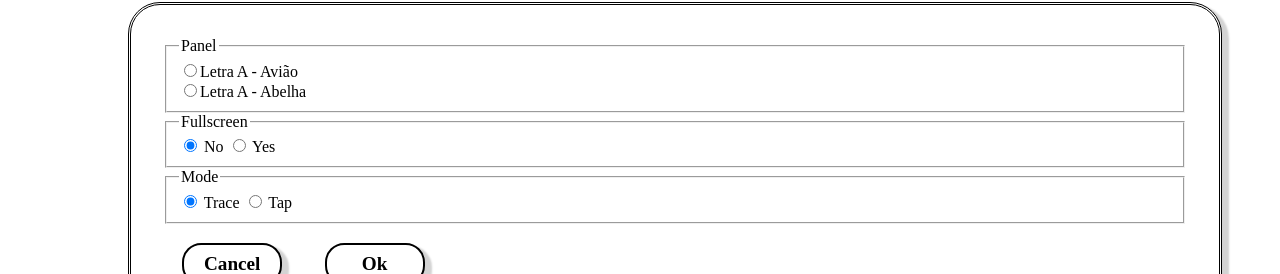
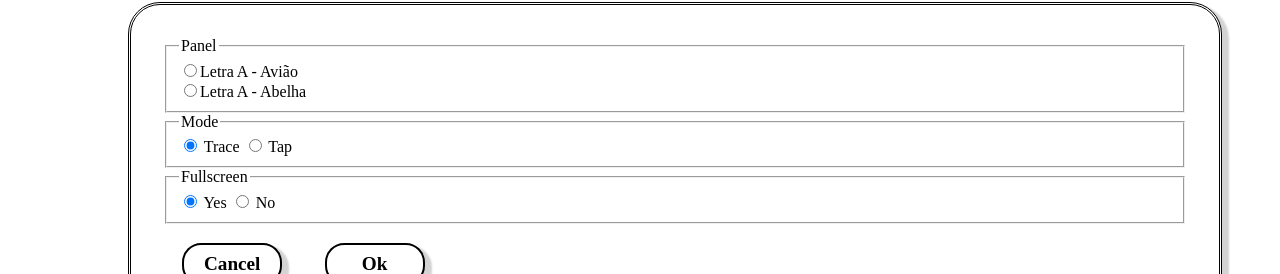
Before and after one commit to zpleal/letras-ativas, a plain HTML site: page index.html in a window 1280 px wide. Shown: the part 78-352 px from the top of the page. Drawn offline with Linux system fonts and the light colour scheme.

Commit message:
Change configuration order

```diff
--- a/index.html
+++ b/index.html
@@ -19,22 +19,22 @@
       <fieldset id="panels"> <legend>Panel</legend>
 
       </fieldset>
-      <fieldset> <legend>Fullscreen</legend>
-          <input id="fullscreen-no"  checked type="radio" name="fullscreen" value="no">
-          <label for="fullscreen-no">No</label>
 
-          <input id="fullscreen-yes" type="radio" name="fullscreen" value="yes">
-          <label for="fullscreen-yws">Yes</label>
-
-        </fieldset>
-        <fieldset> <legend>Mode</legend>
+      <fieldset> <legend>Mode</legend>
           <input id="trace" checked type="radio" name="mode" value="trace">
           <label for="trace">Trace</label>
 
           <input id="tap"   type="radio" name="mode" value="tap">
           <label for="tap">Tap</label>
+      </fieldset>
 
-        </fieldset>
+      <fieldset> <legend>Fullscreen</legend>
+        <input id="fullscreen-yes" checked type="radio" name="fullscreen" value="yes">
+        <label for="fullscreen-yes">Yes</label>
+
+        <input id="fullscreen-no" type="radio" name="fullscreen" value="no">
+        <label for="fullscreen-no">No</label>
+      </fieldset>
 
       <div id="cancel"  class="button"> Cancel  </div>
       <div id="ok"      class="button"> Ok      </div>
```
